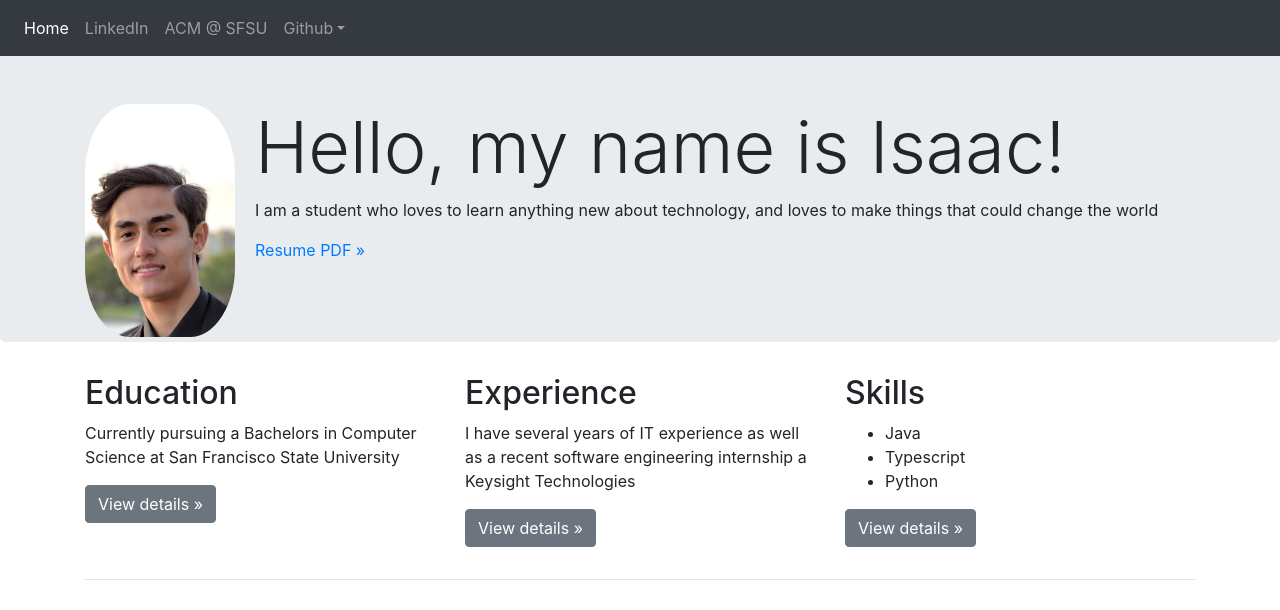
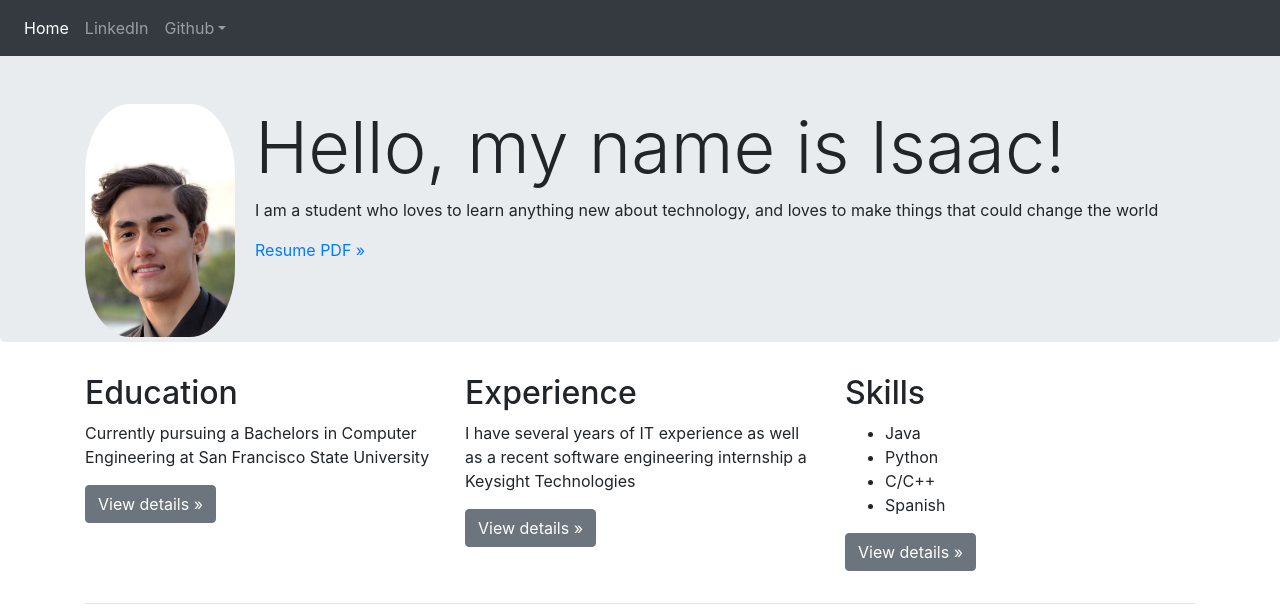
Before and after one commit to millanisaac/millanisaac.github.io, a plain HTML site: page index.html in a window 1280 px wide. Drawn offline with nearby package versions, Linux system fonts and the light colour scheme.

Commit message:
Update index.html

```diff
--- a/index.html
+++ b/index.html
@@ -23,9 +23,6 @@
             <li class="nav-item">
               <a class="nav-link" href="https://www.linkedin.com/in/isaac-m-6b6337133/">LinkedIn</a>
             </li>
-            <li class="nav-item">
-              <a class="nav-link" href="https://sfsu-acm.club/">ACM @ SFSU</a>
-            </li>
             <li class="nav-item dropdown">
               <a class="nav-link dropdown-toggle" href="#" id="dropdown01" data-toggle="dropdown" aria-haspopup="true" aria-expanded="false">Github</a>
               <div class="dropdown-menu" aria-labelledby="dropdown01">
@@ -40,7 +37,7 @@
         <!-- Main jumbotron for a primary marketing message or call to action -->
         <div class="jumbotron">
           <div class="container" style=" margin-top:40px;">
-            <img src="./isaac.jpg" class="img-fluid float-left round" style="width: 150px; margin-right:20px; border-radius: 30%;" alt="malissa">
+            <img src="./isaac.jpg" class="img-fluid float-left round" style="width: 150px; margin-right:20px; border-radius: 30%;" alt="Isaac">
             <h1 class="display-3">Hello, my name is Isaac!</h1>
             <p>I am a student who loves to learn anything new about technology, and loves to make things that could change the world</p>
             <p><a href="Resume.pdf" download role="button">Resume PDF »</a></p>
@@ -52,7 +49,7 @@
           <div class="row">
             <div class="col-md-4">
               <h2>Education</h2>
-              <p>Currently pursuing a Bachelors in Computer Science at San Francisco State University</p>
+              <p>Currently pursuing a Bachelors in Computer Engineering at San Francisco State University</p>
               <p><a class="btn btn-secondary" href="#" role="button">View details »</a></p>
             </div>
             <div class="col-md-4">
@@ -64,8 +61,9 @@
               <h2>Skills</h2>
               <ul>
                 <li>Java</li>
-                <li>Typescript</li>
                 <li>Python</li>
+                <li>C/C++</li>
+	        <li>Spanish</li>
               </ul>
               <p><a class="btn btn-secondary" href="#" role="button">View details »</a></p>
             </div>
```
